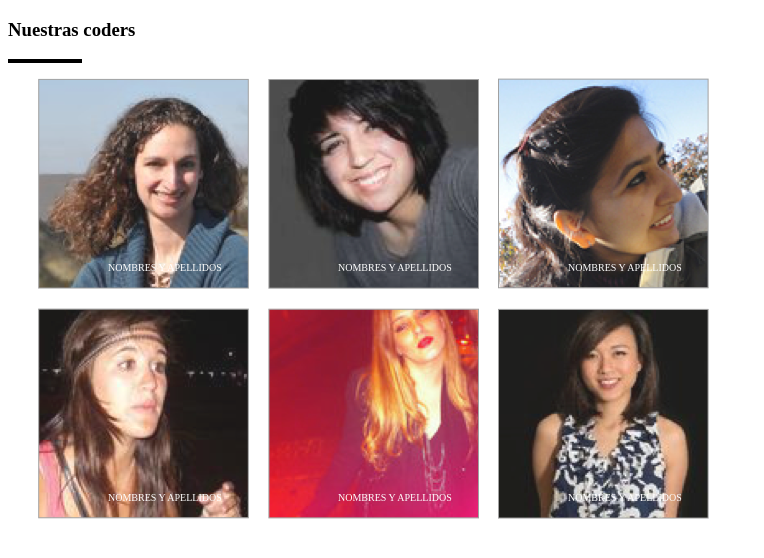
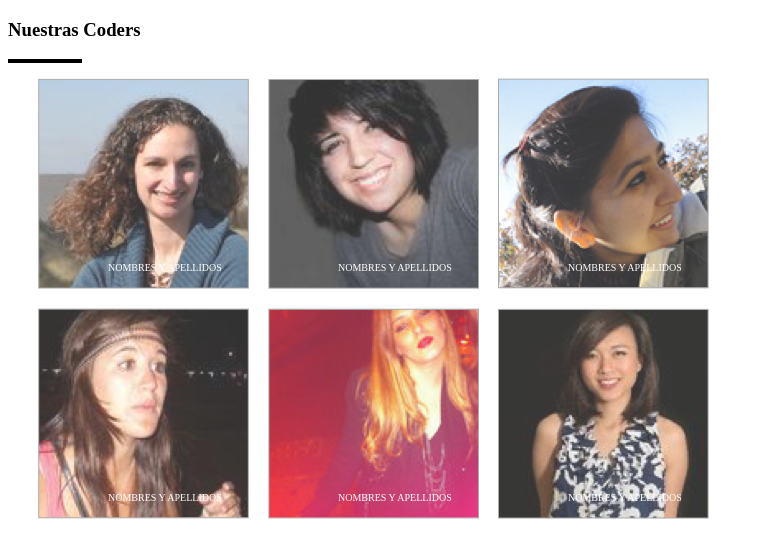
Before and after one commit to lisettecode/nuestras-codersv1, a plain HTML site: page index.html in a window 1280 px wide. Shown: the whole page, without its empty margins (0-764 px from the left). Drawn offline with Linux system fonts and the light colour scheme.

Commit message:
Testeado

```diff
--- a/css/main.css
+++ b/css/main.css
@@ -20,5 +20,5 @@ p {
 	color: white;
 }
 img {
-	opacity: 0.9;
+	opacity: 0.8;
 }
--- a/index.html
+++ b/index.html
@@ -6,7 +6,7 @@
 	     <meta charset="utf-8">
 	</head>
 	<body>
-	     <h3>Nuestras coders</h3>
+	     <h3>Nuestras Coders</h3>
 	     <div class="linea"></div>
 	     <div class="caja">
 	          <div class="arriba">
```
